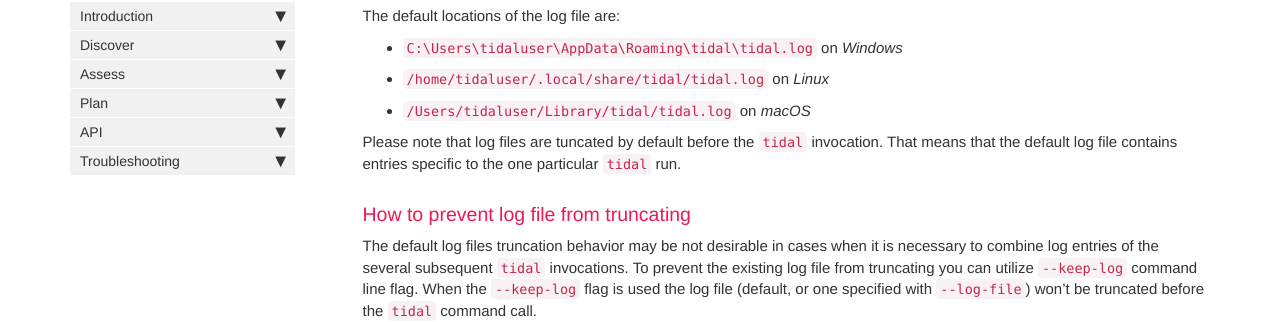
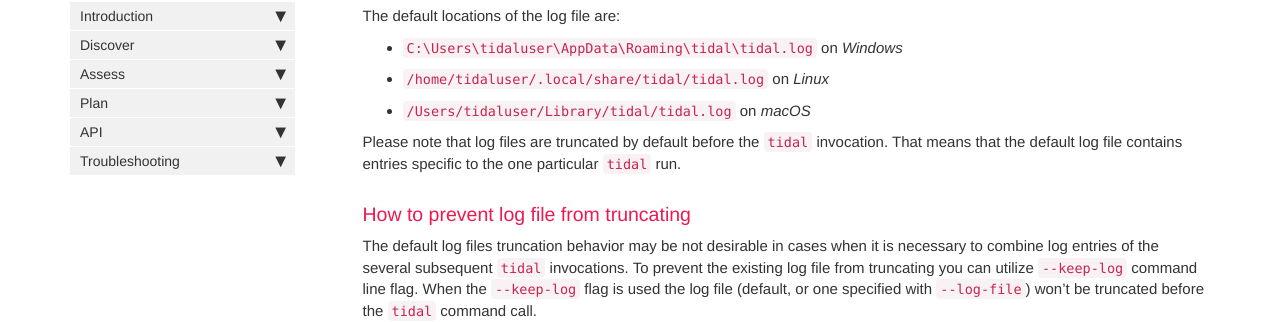
Before and after one commit to tidalmigrations/tidalmigrations.github.io, a Jekyll site: the page built from pages/tidal tools/troubleshooting.md, in a window 1280 px wide and 900 px high, scrolled down 1679 px. Shown: the part 127-449 px from the top of the window. Built offline with Jekyll 4.4.1, drawn with Linux system fonts in a browser that asks for light colours; nearby versions of some CDN libraries; comment, search, counter and statistics services are not loaded.

Commit message:
fix small typos found reviewing booklet

```diff
--- a/pages/tidal tools/troubleshooting.md
+++ b/pages/tidal tools/troubleshooting.md
@@ -75,7 +75,7 @@ The default locations of the log file are:
 * `/home/tidaluser/.local/share/tidal/tidal.log` on *Linux*
 * `/Users/tidaluser/Library/tidal/tidal.log` on *macOS*
 
-Please note that log files are tuncated by default before the `tidal`
+Please note that log files are truncated by default before the `tidal`
 invocation. That means that the default log file contains entries specific to
 the one particular `tidal` run.
 
```
Also changed, not shown: pages/tidal tools/getstarted.md (+1 -1 lines).
